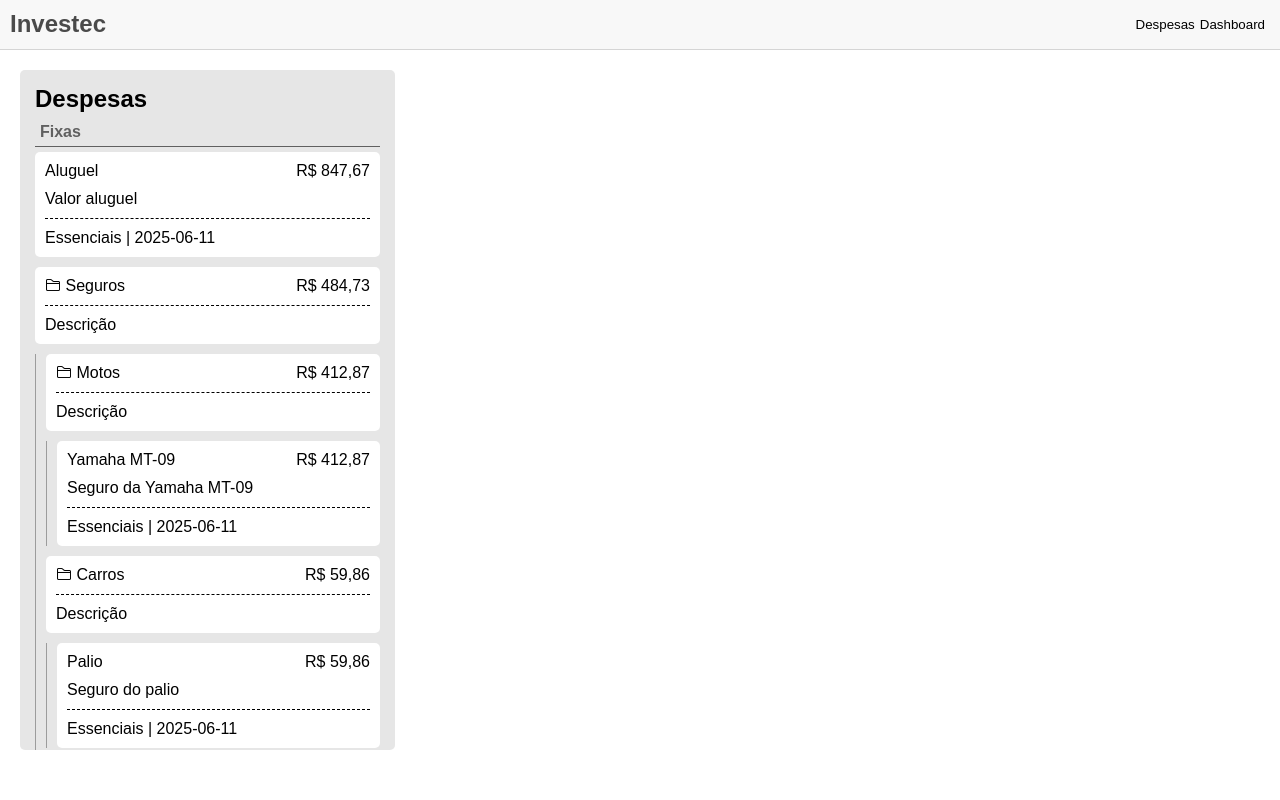
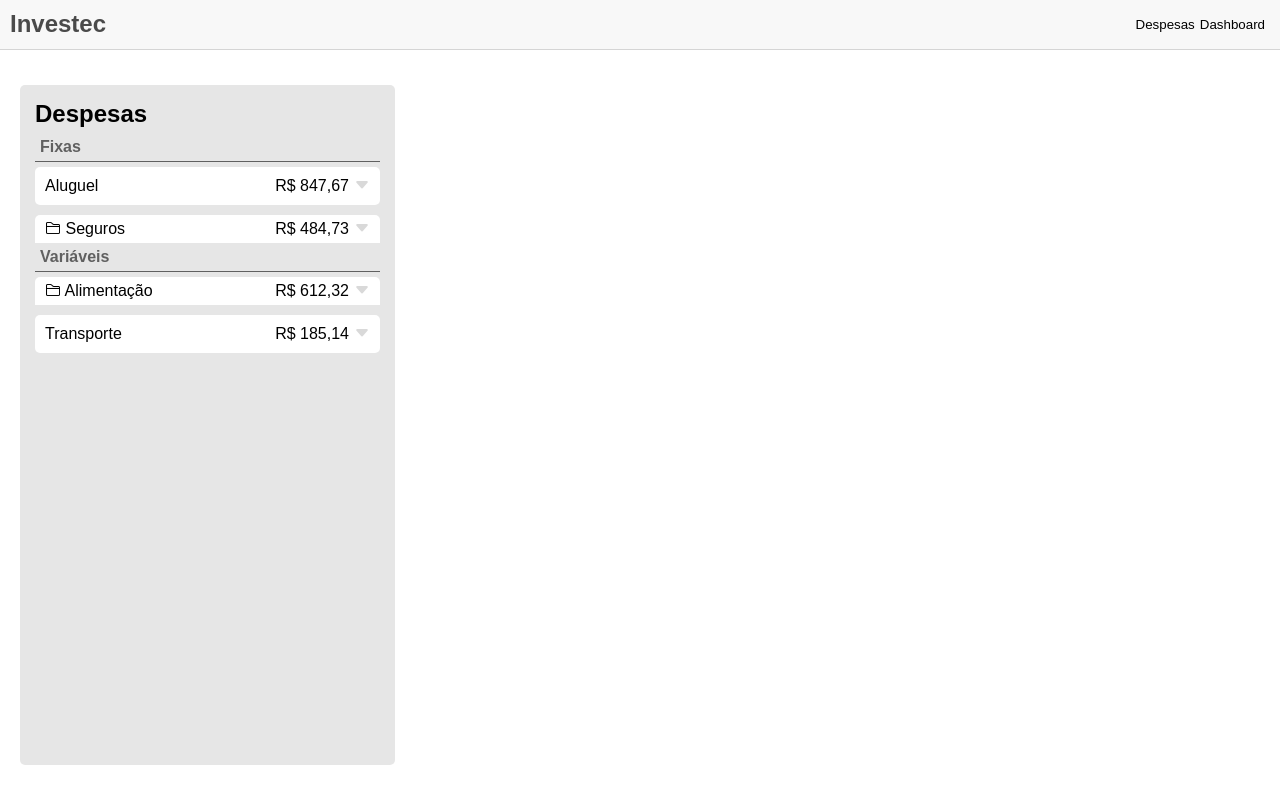
Before and after one commit to D4fto/ControleDeGastosDW2, a React (Vite) app: page / in a window 1280 px wide. Built offline with nearby package versions, Linux system fonts and the light colour scheme; no server answers; a web font is replaced by a local one.

Commit message:
Comprimir
Agora as despesas e grupos podem ser comprimidos ou estendidos

Co-Authored-By: marceloAst <163414219+marceloAst@users.noreply.github.com>

```diff
--- a/src/App.css
+++ b/src/App.css
@@ -45,9 +45,23 @@ body,#root{
     display: flex;
     padding: 20px;
     align-items: center;
+    height: 100%;
     gap: 20px;
 }
+.flex{
+    display: flex;
+}
 
+.flip-v{
+    transform: scaleY(-1);
+}
+
+.arrowOpen{
+    transition: transform .2s;
+    color: #d9d9d9;
+    margin-left: 5px;
+    cursor: pointer;
+}
 
 .ListaDespesas::-webkit-scrollbar{
     background-color: #e6e6e6;
@@ -114,17 +128,51 @@ body,#root{
     padding: 10px 0;
 }
 
-.DescricaoGrupo{
+.BordaDashed{
     border-top: 1px dashed #000;
-    padding-top: 10px;
+}
+.PaiDescricaoGrupo{
+    background-color: #fff;
+    padding: 5px 10px;
+    margin-bottom: 10px;
 }
 
-.CategoriaData{
-    padding-top: 10px;
+.CardBottom{
+    align-items: center;
+    padding: 10px 0 0 0 ;
 }
 
+.LapisLixeira{
+    display: flex;
+    gap: 5px;
+}
+
+.LapisLixeira i {
+    cursor: pointer;
+}
+
+.space-between{
+    justify-content: space-between;
+}
+
+
+.AbreFecha {
+  display: grid;
+  grid-template-rows: 1fr;
+  overflow: hidden;
+  transition: grid-template-rows 0.3s ease;
+}
+.OverflowHidden{
+    overflow: hidden;
+}
+.Fechado {
+  grid-template-rows: 0fr;
+}
 .NomePrecoGrupo{
-    padding-bottom: 10px;
+    padding: 5px 10px;
+    background-color: #fff;
+    border-top-left-radius: 5px;
+    border-top-right-radius: 5px;
 }
 
 .Tipo{
--- a/src/App.jsx
+++ b/src/App.jsx
@@ -7,10 +7,12 @@ import NewGroup from './NewGroup'
 import './App.css'
 import bitcoin from './bitcoin'
 
+
+
 function limpaLocal(){
   localStorage.setItem("data","")
 }
-// limpaLocal()
+limpaLocal()
 if(!localStorage.getItem("data")){
   initializeData()
 }
@@ -167,7 +169,7 @@ function App() {
           <PopUpButton title={"Grupo"} icon={<i className="bi bi-folder-plus"></i>} PopUp={NewGroup} props={{data: data, setData: setData}}/>
         </div>
         <div>
-          <button onClick={()=>setvariavel("novadespesa")}>Nova categoria</button>
+          <button onClick={()=>setvariavel("novadespesa")}>Nova despesa</button>
         </div>
         <p>Preço do BitCoin brasileiro: R$ {valorBit}</p>
       </>}
--- a/src/Expanse.jsx
+++ b/src/Expanse.jsx
@@ -1,11 +1,27 @@
-export default function Expanse({nome, valor,descricao,categoria,data}){
-    return(
+import { useState } from "react"
+export default function Expanse({ nome, valor, descricao, categoria, data }) {
+    const [opened, setOpened] = useState(false)
+    return (
         <li className="Despesa">
             <div className="NomePreco">
-                <p>{nome}</p> <p>R$ {String(valor).padStart(3,"0").substring(0,String(valor).padStart(3,"0").length-2)},{String(valor).padStart(3,"0").substring(String(valor).padStart(3,"0").length-2)}</p>
+                <p>{nome}</p>
+                <div className="flex">
+                    <p>R$ {String(valor).padStart(3, "0").substring(0, String(valor).padStart(3, "0").length - 2)},{String(valor).padStart(3, "0").substring(String(valor).padStart(3, "0").length - 2)}</p>
+                    <i class={"bi bi-caret-down-fill arrowOpen" + (opened ? " flip-v" : "")} onClick={() => setOpened(!opened)}></i>
+                </div>
             </div>
-            <div className="Descricao">{descricao}</div>
-            <div className="CategoriaData">{categoria} | {data}</div>
+            <div className={"AbreFecha" + (!opened ? " Fechado" : "")}>
+                <div className="OverflowHidden">
+                    <div className="Descricao">{descricao}</div>
+                    <div className="CardBottom flex space-between">
+                        <div className="CategoriaData">{categoria} | {data}</div>
+                        <div className="LapisLixeira">
+                            <i class="bi bi-pencil-fill"></i>
+                            <i class="bi bi-trash3-fill"></i>
+                        </div>
+                    </div>
+                </div>
+            </div>
         </li>
     )
 }
--- a/src/Group.jsx
+++ b/src/Group.jsx
@@ -1,13 +1,32 @@
+import { useState } from "react"
 export default function Group({nome, descricao, valor, list}){
+    const [opened, setOpened] = useState(false)
     return(<li className="Grupo">
-        <div className="GrupoInfo">
-            <div className="NomePreco NomePrecoGrupo">
-                <p><i className="bi bi-folder2"></i> {nome}</p> <p>R$ {String(valor).padStart(3,"0").substring(0,String(valor).padStart(3,"0").length-2)},{String(valor).padStart(3,"0").substring(String(valor).padStart(3,"0").length-2)}</p>
+        <div className="NomePreco NomePrecoGrupo">
+            <p>
+                <i className="bi bi-folder2"></i> {nome}</p>
+                <div className="flex">
+                    <p>R$ {String(valor).padStart(3,"0").substring(0,String(valor).padStart(3,"0").length-2)},{String(valor).padStart(3,"0").substring(String(valor).padStart(3,"0").length-2)}</p>
+                    <i class={"bi bi-caret-down-fill arrowOpen"+ (opened?" flip-v":"")} onClick={() => setOpened(!opened)}></i>
+                </div>
+        </div>
+
+        <div className={"AbreFecha" + (!opened?" Fechado":"")}>
+            <div className="OverflowHidden">
+                <div className="PaiDescricaoGrupo">
+                    <div className="BordaDashed"></div>
+                    <div className="CardBottom flex space-between">
+                        <div className="DescricaoGrupo">{descricao}</div>
+                        <div className="LapisLixeira">
+                            <i class="bi bi-pencil-fill"></i>
+                            <i class="bi bi-trash3-fill"></i>
+                        </div>
+                    </div>
+                </div>
+                <ul className="Lista ListaGrupo">
+                    {list}
+                </ul>
             </div>
-            <div className="DescricaoGrupo">{descricao}</div>
         </div>
-        <ul className="Lista ListaGrupo">
-            {list}
-        </ul>
     </li>)
 }
```
